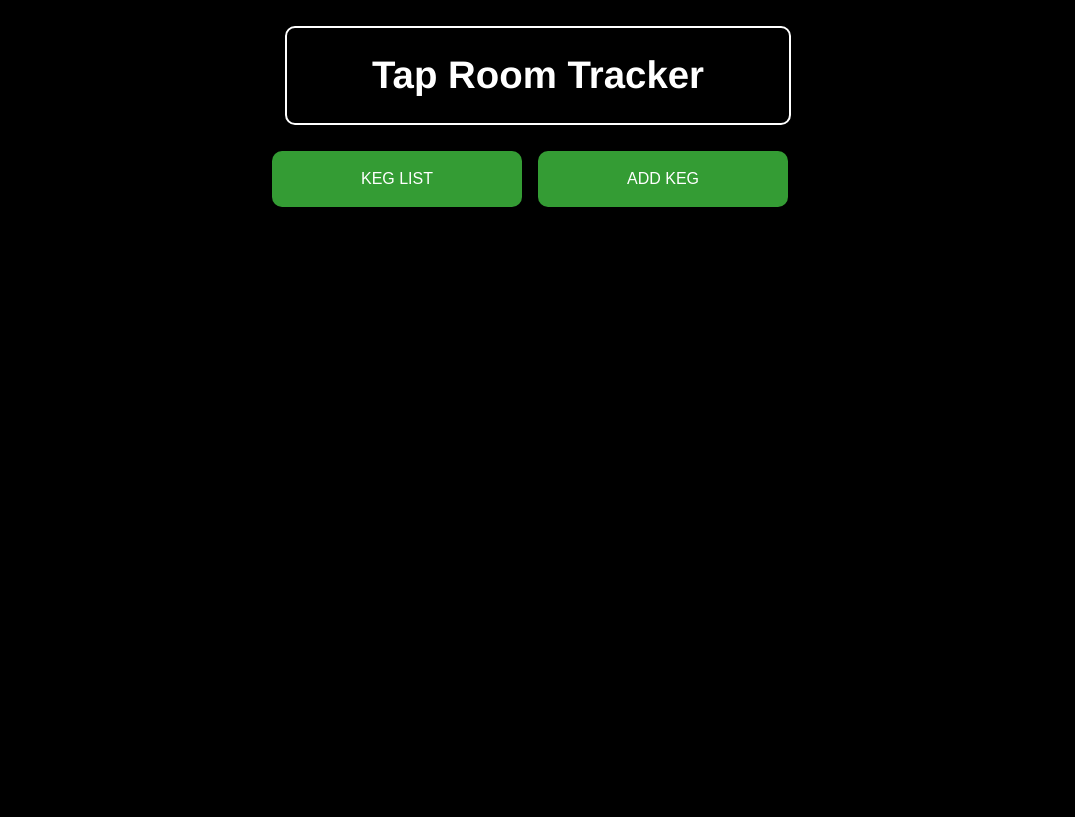
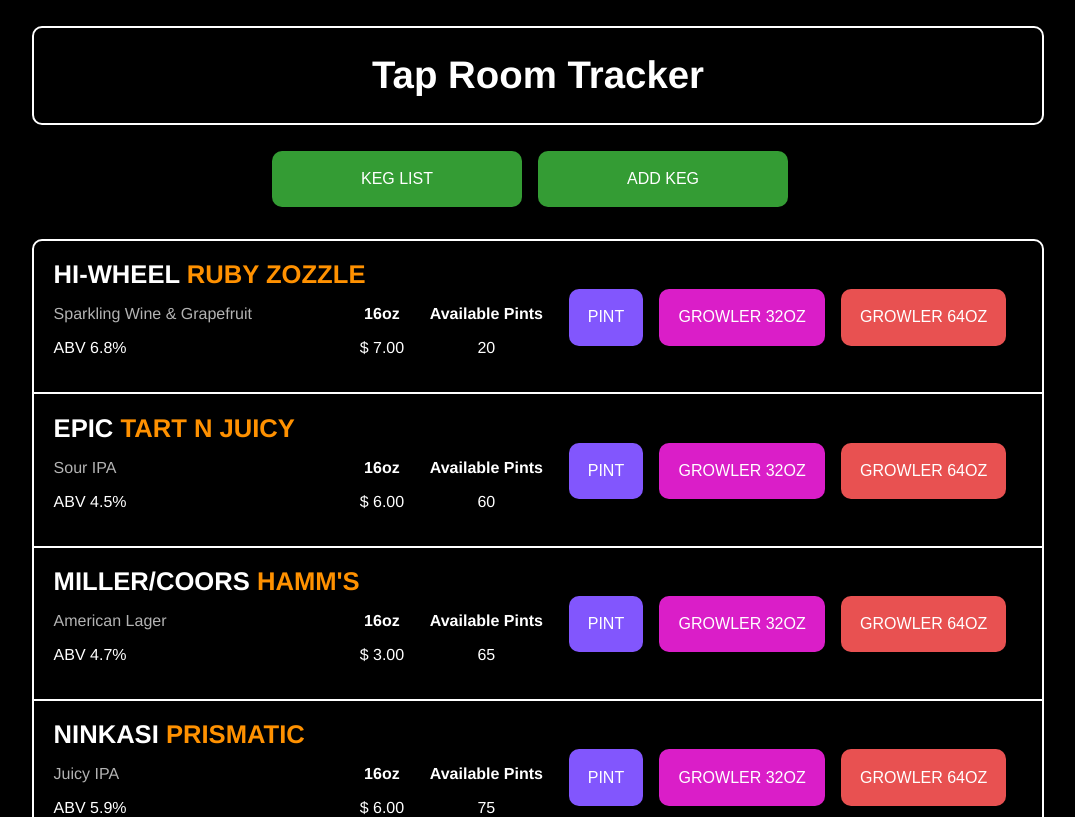
Before and after one commit to brenderbee/tap-room-react, a React app: page /#/ in a window 1280 px wide. Before the commit this address led to /#/newkeg. Shown: the top 817 px of the page, without its empty margins (102-1177 px from the left). Built offline with nearby package versions, Linux system fonts and the light colour scheme.

Commit message:
Add buttons for selling pints and growlers to each keg.

```diff
--- a/src/components/App.jsx
+++ b/src/components/App.jsx
@@ -7,7 +7,7 @@
 
 function App(){
   let mainStyles = {
-    margin: '0 30%'
+    margin: '0 10%'
   };
   return(
     <div style={mainStyles}>
--- a/src/components/Keg.jsx
+++ b/src/components/Keg.jsx
@@ -14,13 +14,18 @@
             <p>ABV {props.abv}</p>
           </div>
           <div className="content-right">
-            <div>
+            <div className="price">
               <p><strong>16oz</strong></p>
               <p>$ {props.price.toFixed(2)}</p>
             </div>
-            <div>
+            <div className="available">
               <p><strong>Available Pints</strong></p>
               <p>{props.remaining}</p>
+            </div>
+            <div className="sell">
+              <button>pint</button>
+              <button>growler 32oz</button>
+              <button>growler 64oz</button>
             </div>
           </div>
         </div>
@@ -69,6 +74,42 @@
           .content-right div {
             margin-left: 1.6rem;
           }
+
+          .sell button {
+            margin-right: 1rem;
+            border: none;
+            transition: background 0.3s ease;
+          }
+
+          .sell button:first-child {
+            background: #8256fd;
+            border-radius: 10px;
+          }
+
+          .sell button:nth-child(2) {
+            background: #da1ec8;
+            border-radius: 10px;
+          }
+
+          .sell button:last-child {
+            background: #e85151;
+            border-radius: 10px;
+          }
+
+          .sell button:first-child:hover {
+            background: green;
+            cursor: pointer;
+          }
+
+          .sell button:nth-child(2):hover {
+            background: green;
+            cursor: pointer;
+          }
+
+          .sell button:last-child:hover {
+            background: green;
+            cursor: pointer;
+          }
           `}
       </style>
     </div>
```
